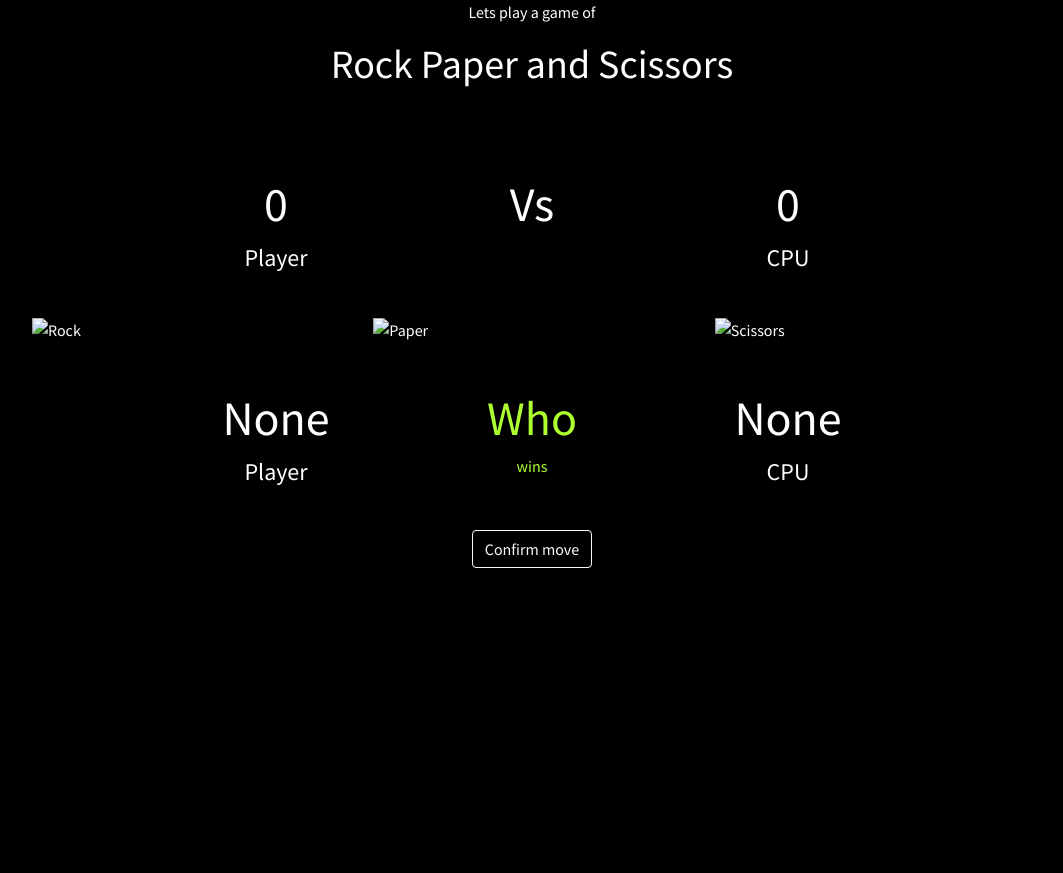
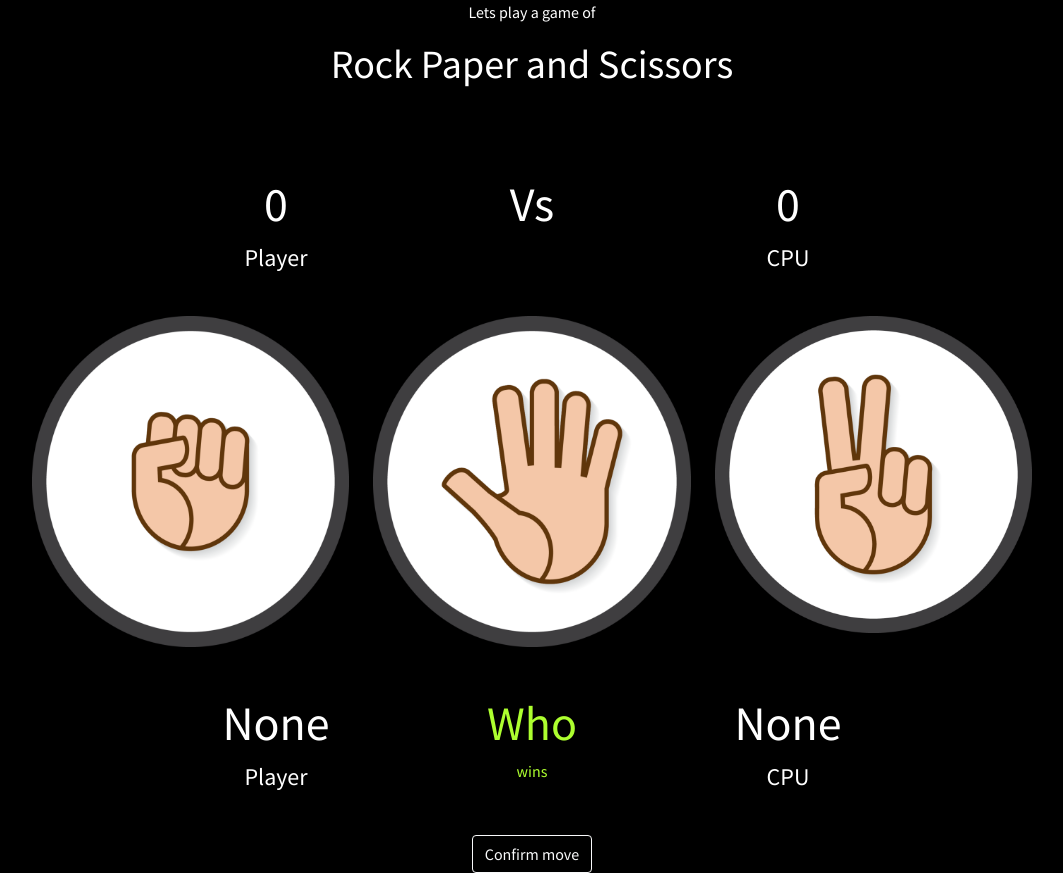
Before and after one commit to Somanyloopholes/RockPaperScissors, a plain HTML site: page index.html in a window 1280 px wide. Shown: the whole page, without its empty margins (108-1171 px from the left). Before the commit the page ends 800 px from the top, so only its background shows below. Drawn offline with nearby package versions, Linux system fonts and the light colour scheme; the site is published under a folder, as on GitHub Pages, so addresses that start at the root find nothing.

Commit message:
updated image source links in html

```diff
--- a/index.html
+++ b/index.html
@@ -44,13 +44,13 @@
     <!---------- Player  --------->
     <div id="playerContainer" class="optionBox row">
         <div id="playerRock" class="selectBox col-4">
-            <img src="/RockPaperScissors/images/rock.png" class="img-fluid rockBorder" alt="Rock">
+            <img src="images/rock.png" class="img-fluid rockBorder" alt="Rock">
         </div>
         <div id="playerPaper" class="selectBox col-4">
-            <img src="/RockPaperScissors/images/paper.png" class="img-fluid" alt="Paper">
+            <img src="images/paper.png" class="img-fluid" alt="Paper">
         </div>
         <div id="playerScissors" class="selectBox col-4">
-            <img src="/RockPaperScissors/images/scissors.png" class="img-fluid" alt="Scissors">
+            <img src="images/scissors.png" class="img-fluid" alt="Scissors">
         </div>
     </div>
 
@@ -89,13 +89,13 @@
     <h2>CPU</h2>
     <div id="cpuContainer " class="optionBox row">
         <div class="selectBox col-4">
-            <img src="/RockPaperScissors/images/rock.png"  class="img-fluid" alt="Rock">
+            <img src="images/rock.png"  class="img-fluid" alt="Rock">
         </div>
         <div class="selectBox col-4">
-            <img src="/RockPaperScissors/images/paper.png" class="img-fluid"  alt="Paper">
+            <img src="images/paper.png" class="img-fluid"  alt="Paper">
         </div>
         <div class="selectBox col-4">
-            <img src="/RockPaperScissors/images/scissors.png" class="img-fluid" alt="Scissors">
+            <img src="images/scissors.png" class="img-fluid" alt="Scissors">
         </div>
     </div> -->
 
```
